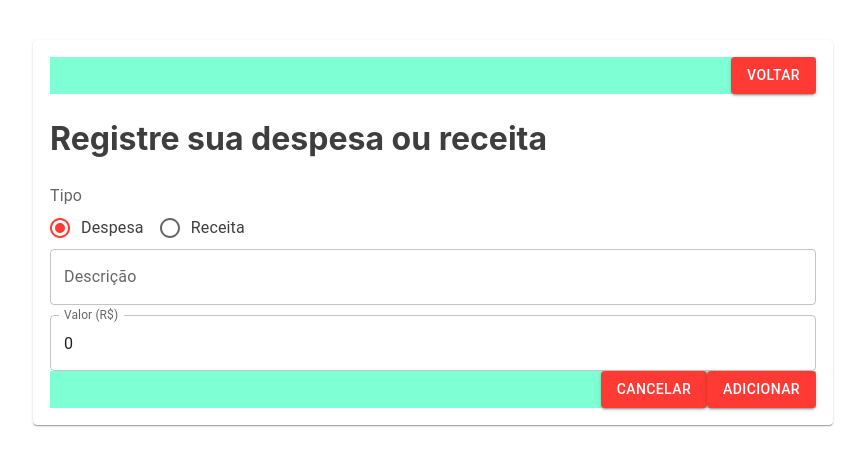
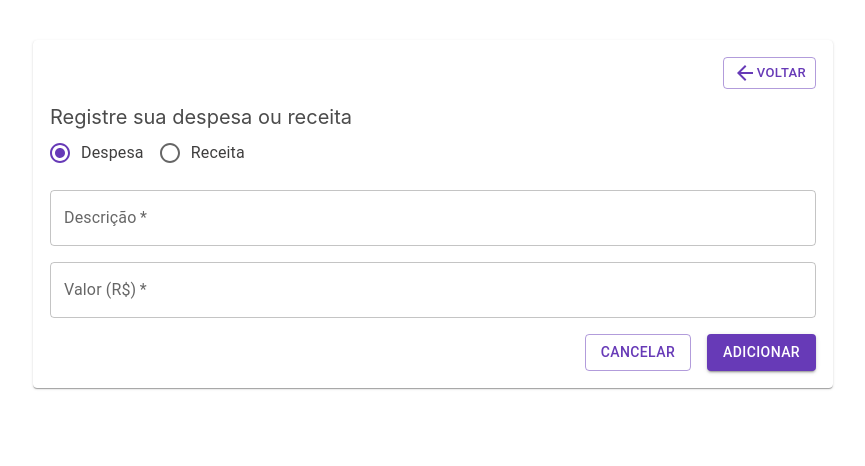
Before and after one commit to kellpf/controle-gastos, a React (Vite) app: page /adicionar in a window 1280 px wide. Shown: the top 466 px of the page, without its empty margins (207-1072 px from the left). Built offline with nearby package versions, Linux system fonts and the light colour scheme.

Commit message:
:pencil: feat: Edição do registro

```diff
--- a/package.json
+++ b/package.json
@@ -16,7 +16,8 @@
     "@mui/material": "^6.1.6",
     "react": "^18.3.1",
     "react-dom": "^18.3.1",
-    "react-router-dom": "^6.27.0"
+    "react-router-dom": "^6.27.0",
+    "uuid": "^11.0.2"
   },
   "devDependencies": {
     "@eslint/js": "^9.13.0",
--- a/src/App.tsx
+++ b/src/App.tsx
@@ -3,10 +3,11 @@ import "./App.css";
 import { createTheme } from "@mui/material";
 import { ThemeProvider } from "@mui/material/styles";
 
+
 const theme = createTheme({
   palette: {
     primary: {
-      main: "#ff3933",
+      main: '#673ab7'
     },
   },
 });
--- a/src/components/tag/Tag.css
+++ b/src/components/tag/Tag.css
@@ -9,9 +9,9 @@
 }
 
 .tag.despesa {
-    background-color: rgb(255, 99, 99); /* Vermelho */
+    background-color: rgb(255, 99, 99);
 }
 
 .tag.receita {
-    background-color: rgb(113, 201, 113); /* Verde */
+    background-color: rgb(113, 201, 113);
 }
--- a/src/context/AppReducer.ts
+++ b/src/context/AppReducer.ts
@@ -2,7 +2,7 @@ import { RegistroFinanceiro } from "../pages/listar-registros/ListarRegistros";
 
 export interface ActionReducer {
   // ADD ENUM
-  type: "REMOVE_REGISTRO" | "ADICIONA_REGISTRO";
+  type: "REMOVE_REGISTRO" | "ADICIONA_REGISTRO" | "EDITA_REGISTRO";
   payload: any;
 }
 
@@ -16,12 +16,27 @@ export default (state: { registros: RegistroFinanceiro[] }, action: any) => {
         }),
       };
 
-      case 'ADICIONA_REGISTRO': {
-        return {
-          ...state,
-          registros: [action.payload, ...state.registros]
+    case "ADICIONA_REGISTRO": {
+      return {
+        ...state,
+        registros: [action.payload, ...state.registros],
+      };
+    }
+
+    case "EDITA_REGISTRO": {
+      const updateRegistro = action.payload;
+
+      const updateRegistros = state.registros.map((registro) => {
+        if (registro.id === updateRegistro.id) {
+          return updateRegistro;
         }
-      }
+        return registro;
+      });
+      return {
+        ...state,
+        registros: updateRegistros,
+      };
+    }
 
     default:
       return state;
--- a/src/context/GlobalState.tsx
+++ b/src/context/GlobalState.tsx
@@ -9,6 +9,7 @@ interface GlobalContexProps {
   registros: RegistroFinanceiro[];
   removeRegistro: (id: string) => void;
   adicionaRegistro: (registroFinanceiro: RegistroFinanceiro) => void;
+  editaRegistro: (registroFinanceiro: RegistroFinanceiro) => void;
 }
 
 // Initial State
@@ -53,9 +54,16 @@ export const GlobalProvider = ({ children }: { children: ReactNode }) => {
     });
   }
 
+  const editaRegistro = (registroFinanceiro: RegistroFinanceiro) => {
+    dispatch({
+      type: "EDITA_REGISTRO",
+      payload: registroFinanceiro
+    });
+  }
+
   return (
     <GlobalContext.Provider
-      value={{ registros: state.registros, removeRegistro, adicionaRegistro }}
+      value={{ registros: state.registros, removeRegistro, adicionaRegistro, editaRegistro }}
     >
       {children}
     </GlobalContext.Provider>
--- a/src/index.css
+++ b/src/index.css
@@ -11,6 +11,12 @@
   text-rendering: optimizeLegibility;
   -webkit-font-smoothing: antialiased;
   -moz-osx-font-smoothing: grayscale;
+
+  h1 {
+    font-size: 20px;
+    font-weight: 400;
+    color: rgb(75, 75, 75);
+  }
 }
 /*
 a {
--- a/src/pages/adicionar-registro/AdicionarRegistro.css
+++ b/src/pages/adicionar-registro/AdicionarRegistro.css
@@ -8,25 +8,25 @@
   row-gap: 16px;
 }
 
-.radio-button {
+.container .radio-button {
   display: flex;
   justify-content: start;
-  .MuiFormLabel-root {
-    /* background-color: blueviolet; */
-    /* text-align: start; */
-  }
 }
 
-.group-field {
-  /* background-color: antiquewhite; */
+.container .group-field {
   display: flex;
-  gap: 10px;
+  gap: 16px;
   justify-content: space-between;
   flex-direction: column;
+  margin: 16px 0;
 }
 
-.container-button {
-    background-color: aquamarine;
+.container .container-button {
     display: flex;
     justify-content: flex-end;
+    gap: 16px;
 }
+
+.container h1{
+  margin-bottom: 0;
+}
--- a/src/pages/adicionar-registro/AdicionarRegistro.tsx
+++ b/src/pages/adicionar-registro/AdicionarRegistro.tsx
@@ -1,58 +1,89 @@
+import ArrowBackIcon from "@mui/icons-material/ArrowBack";
 import {
   Button,
   FormControl,
   FormControlLabel,
-  FormLabel,
   Radio,
   RadioGroup,
   TextField,
 } from "@mui/material";
-import { useContext, useState } from "react";
-import { useNavigate } from "react-router-dom";
+import { useContext, useEffect, useState } from "react";
+import { useNavigate, useParams } from "react-router-dom";
+import { v4 as uuid } from "uuid";
 import { GlobalContext } from "../../context/GlobalState";
+import {
+  TipoRegistro
+} from "../listar-registros/ListarRegistros";
 import "./AdicionarRegistro.css";
-import { TipoRegistro } from "../listar-registros/ListarRegistros";
 
 export const AdicionarRegistro = () => {
   const [descricao, setDescricao] = useState("");
   const [tipo, setTipo] = useState<TipoRegistro>(TipoRegistro.DESPESA);
-  const [valor, setValor] = useState(0);
+  const [valor, setValor] = useState("");
+
+  const { registros, adicionaRegistro, editaRegistro } =
+    useContext(GlobalContext);
+
   const navigate = useNavigate();
+  const paramsId = useParams();
 
-  const { adicionaRegistro } = useContext(GlobalContext);
+  useEffect(() => {
+    if (paramsId.id) {
+      console.log("tem params!");
+      const findRegistro = registros.find(
+        (registro) => registro.id === paramsId.id
+      );
+      if (findRegistro) {
+        setDescricao(findRegistro.descricao);
+        setValor(findRegistro.valor.toString());
+        setTipo(findRegistro.tipo);
+        console.log("registroSelecionado", findRegistro);
+      }
+    }
+  }, [registros, paramsId]);
 
-  const submit = (e) => {
-    e.preventDefault();
-    console.log("Clicou!");
-
-    adicionaRegistro({
-      id: "3",
-      descricao: descricao,
-      tipo: tipo,
-      valor: valor,
-    });
-
+  const submit = () => {
+    if (paramsId.id) {
+      console.log("edit");
+      editaRegistro({
+        id: paramsId?.id,
+        descricao: descricao,
+        tipo: tipo,
+        valor: parseFloat(valor),
+      });
+    } else {
+      console.log("add");
+      adicionaRegistro({
+        id: uuid(),
+        descricao: descricao,
+        tipo: tipo,
+        valor: parseFloat(valor),
+      });
+    }
     navigate("/");
   };
 
   return (
     <div className="container">
       <div className="container-button">
-        <Button variant="contained" onClick={() => navigate("/")}>
+        <Button variant="outlined" size="small" onClick={() => navigate("/")}>
+          <ArrowBackIcon />
           Voltar
         </Button>
       </div>
+
       <h1>Registre sua despesa ou receita</h1>
       <form onSubmit={submit}>
         <div className="radio-button">
           <FormControl>
-            <FormLabel id="demo-row-radio-buttons-group-label">Tipo</FormLabel>
             <RadioGroup
               row
               aria-labelledby="demo-row-radio-buttons-group-label"
               name="row-radio-buttons-group"
               value={tipo}
-              onChange={(event, value: TipoRegistro) => setTipo(value)}
+              onChange={(event: React.ChangeEvent<HTMLInputElement>) =>
+                setTipo(event.target.value as TipoRegistro)
+              }
             >
               <FormControlLabel
                 value={TipoRegistro.DESPESA}
@@ -70,6 +101,7 @@ export const AdicionarRegistro = () => {
 
         <div className="group-field">
           <TextField
+            required
             id="descricao"
             value={descricao}
             onChange={(e) => setDescricao(e.target.value)}
@@ -77,8 +109,8 @@ export const AdicionarRegistro = () => {
             variant="outlined"
           />
           <TextField
+            required
             id="valor"
-            prefix="R$"
             value={valor}
             onChange={(e) => setValor(e.target.value)}
             label="Valor (R$)"
@@ -87,7 +119,7 @@ export const AdicionarRegistro = () => {
         </div>
 
         <div className="container-button">
-          <Button type="submit" variant="contained">
+          <Button onClick={() => navigate("/")} variant="outlined">
             Cancelar
           </Button>
           <Button type="submit" variant="contained">
--- a/src/pages/listar-registros/ListarRegistros.css
+++ b/src/pages/listar-registros/ListarRegistros.css
@@ -2,10 +2,8 @@
   display: flex;
   justify-content: space-between;
   padding-bottom: 16px;
+}
 
-  h1 {
-    font-family: Arial, Helvetica, sans-serif;
-    font-weight: 500;
-    font-size: 15px;
-  }
+.header h1 {
+  margin: 0;
 }
--- a/src/pages/listar-registros/ListarRegistros.tsx
+++ b/src/pages/listar-registros/ListarRegistros.tsx
@@ -8,7 +8,7 @@ import {
   TableCell,
   TableContainer,
   TableHead,
-  TableRow
+  TableRow,
 } from "@mui/material";
 import { useContext } from "react";
 import { useNavigate } from "react-router-dom";
@@ -33,24 +33,24 @@ export interface RegistroFinanceiro {
 export const ListarRegistros = () => {
   const { registros, removeRegistro } = useContext(GlobalContext);
   const navigate = useNavigate();
-  console.log("registros context", registros);
+  // console.log("registros context", registros);
 
   return (
     <>
       <div className="header">
-        <h1>Controle de gastos</h1>
+        <h1>Controle de gastos pessoais</h1>
         <Button variant="contained" onClick={() => navigate("/adicionar")}>
           Adicionar
         </Button>
       </div>
 
       <TableContainer component={Paper}>
-        <Table sx={{ minWidth: 650 }} aria-label="simple table">
+        <Table aria-label="simple table">
           <TableHead style={{ backgroundColor: "#E9ECEF" }}>
             <TableRow>
               <TableCell>Tipo</TableCell>
-              <TableCell align="right">Descrição</TableCell>
-              <TableCell align="right">Valor</TableCell>
+              <TableCell >Descrição</TableCell>
+              <TableCell >Valor</TableCell>
               <TableCell align="right"></TableCell>
               <TableCell align="right"></TableCell>
             </TableRow>
@@ -65,10 +65,10 @@ export const ListarRegistros = () => {
                   <TableCell align="right">
                     <Tag tipo={row.tipo} />
                   </TableCell>
-                  <TableCell align="right">{row.descricao}</TableCell>
-                  <TableCell align="right">R$ {row.valor}</TableCell>
+                  <TableCell>{row.descricao}</TableCell>
+                  <TableCell>R$ {row.valor}</TableCell>
                   <TableCell align="right" width="40px">
-                    <EditIcon color={"primary"} fontSize="small" />
+                    <EditIcon color={"primary"} fontSize="small" onClick={() => navigate(`editar/${row.id}`)} />
                   </TableCell>
                   <TableCell align="right" width="10px">
                     <DeleteIcon
--- a/src/routes/routes.tsx
+++ b/src/routes/routes.tsx
@@ -16,6 +16,10 @@ const routes = createBrowserRouter([
         path: "/adicionar",
         element: <AdicionarRegistro />,
       },
+      {
+        path: "/editar/:id",
+        element: <AdicionarRegistro />,
+      },
     ],
   },
 ]);
```
Also changed, not shown: 1 other file (tests, documents, lock files or other folders).
